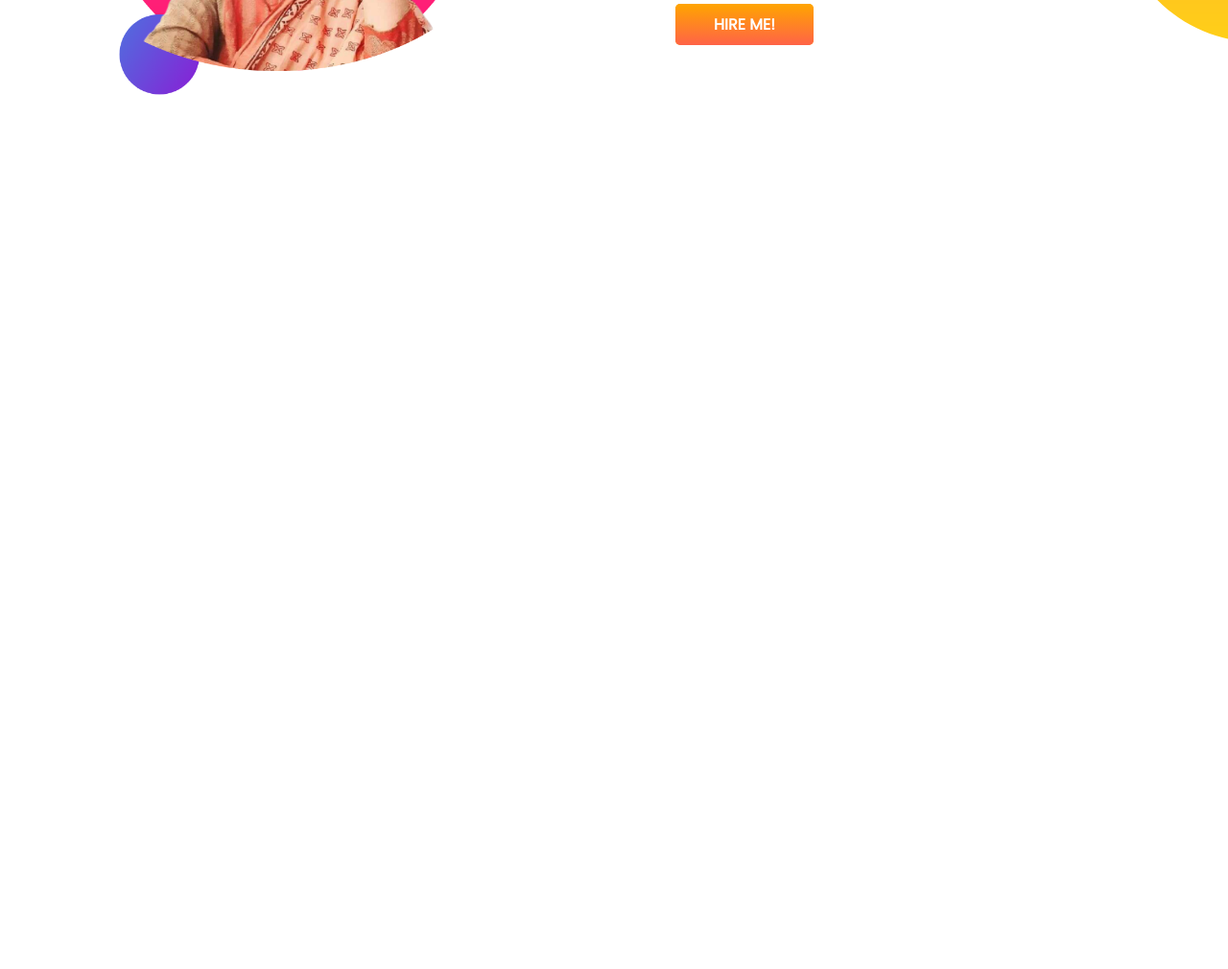
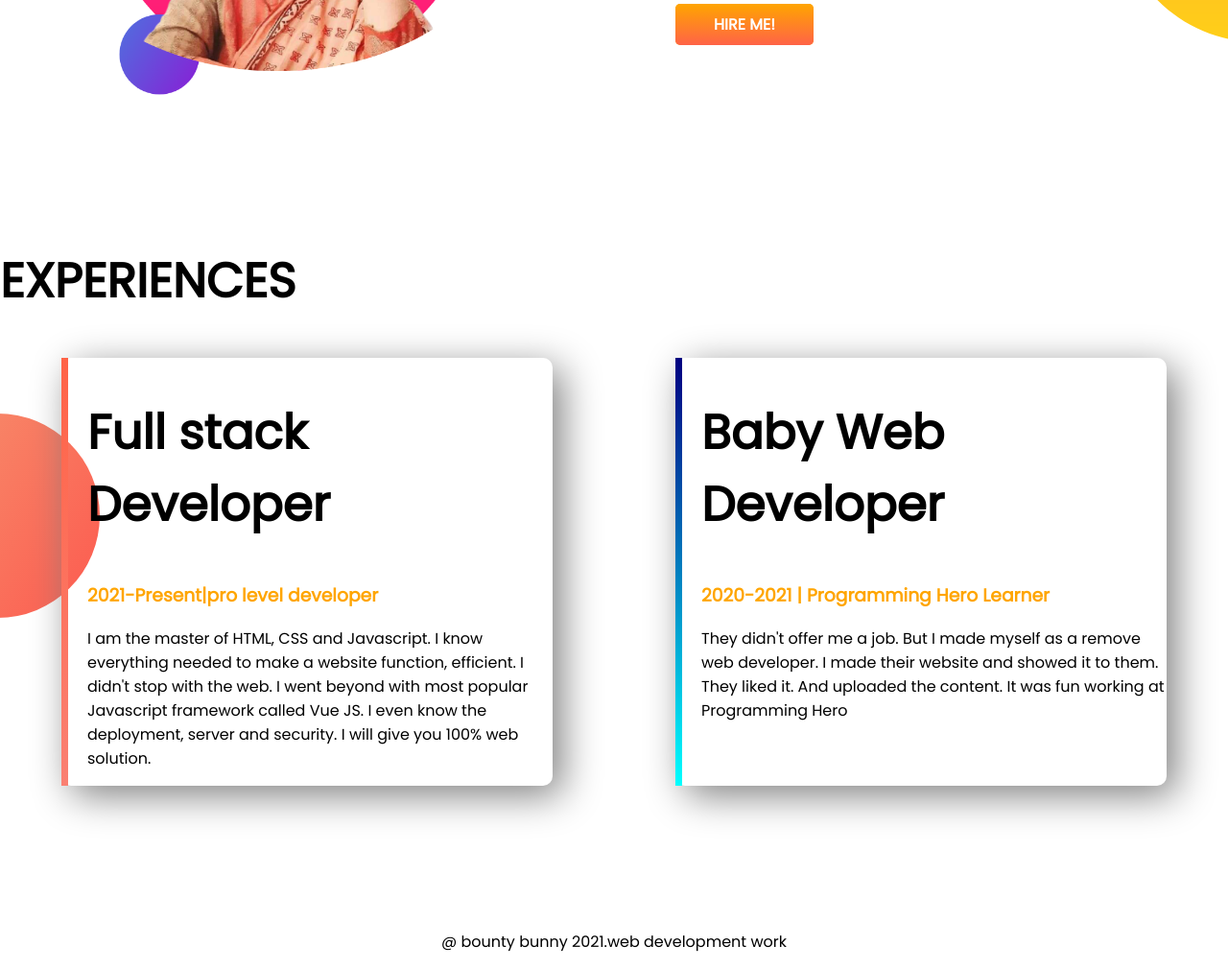
Before and after one commit to tafannomtoma/my-portfolio, a plain HTML site: page index.html in a window 1280 px wide. Shown: the part 954-1964 px from the top of the page at 96% size. Before the commit the page ends 1210 px from the top, so only its background shows below. Drawn offline with Linux system fonts and the light colour scheme.

Commit message:
footer added

```diff
--- a/index.html
+++ b/index.html
@@ -13,7 +13,7 @@
 </head>
 
 <body>
-    <section class="top-banner">
+    <section class="top-banner flexible-container">
         <div class="half-width">
             <h1>Welcome To </h1>
             <h1><span class="orange">Bounty Bunny</span> World!</h1>
@@ -35,7 +35,7 @@
         <div class="half-width"><img src="images/my-bg.png" alt=""></div>
     </section>
 
-    <section class="dream-big">
+    <section class="dream-big flexible-container">
         <div class="half-width">
             <img src="images/my-bg2.png" alt="">
         </div>
@@ -54,6 +54,34 @@
 
     </section>
 
+    <section class="experence-area">
+        <h1>EXPERIENCES</h1>
+
+        <div class="flexible-container">
+            <div id="web-dev-exp" class="box-shadow">
+                <h1>Full stack Developer</h1>
+                <h3><span class="orange">2021-Present|pro level developer</span></h3>
+                <p>I am the master of HTML, CSS and Javascript. I know everything needed to make a website function,
+                    efficient. I didn't stop with the web. I went beyond with most popular Javascript framework called
+                    Vue
+                    JS. I even know the deployment, server and security. I will give you 100% web solution.</p>
+            </div>
+
+            <div id="baby-dev" class="box-shadow">
+                <h1>Baby Web Developer </h1>
+                <h3><span class="orange">2020-2021 | Programming Hero Learner</span></h3>
+                <p>They didn't offer me a job. But I made myself as a remove web developer. I made their website and
+                    showed
+                    it to them. They liked it. And uploaded the content. It was fun working at Programming Hero</p>
+            </div>
+        </div>
+    </section>
+    <footer>
+        <p>@ bounty bunny 2021.web development work</p>
+    </footer>
+
+
+
 </body>
 
 </html>
--- a/style.css
+++ b/style.css
@@ -8,7 +8,7 @@ h1{
 .orange{
     color: orange;
 }
-section{
+.flexible-container{
     display: flex;
     margin-bottom: 150px;
 }
@@ -37,3 +37,32 @@ section{
     background-repeat: no-repeat;
     background-position: right;
 }
+.experence-area{
+    background-image: url(images/exp-bg.png);
+    background-repeat: no-repeat;
+    background-position: left;
+
+
+}
+.box-shadow{
+    padding-left: 20px;
+    width: 40%;
+    margin-left: 5%;
+    margin-right: 5%;
+    border-radius: 10px;
+    box-shadow: 10px 10px 40px grey;
+
+}
+#web-dev-exp{
+    border-left: 7px solid;
+    border-image: linear-gradient(tomato,salmon);
+    border-image-slice: 1;
+}
+#baby-dev{
+    border-left: 7px solid;
+    border-image: linear-gradient(navy,cyan);
+    border-image-slice: 1;
+}
+footer{
+    text-align: center;
+}
```
